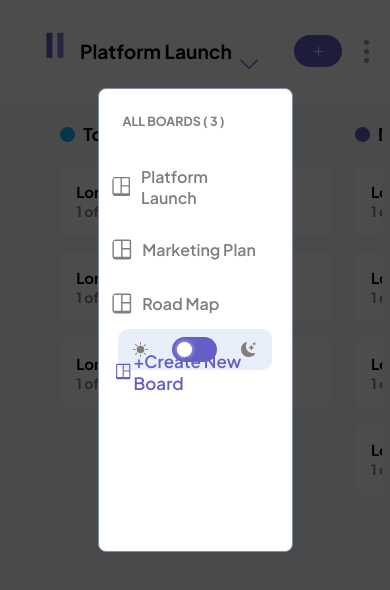
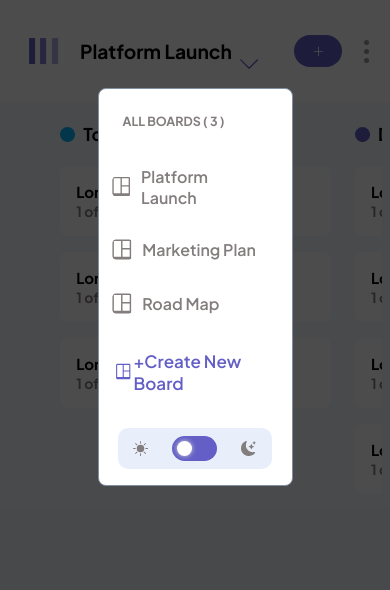
Before and after one commit to Emmanuel-obiora/kanban-panther, a React (Create React App) app: page / in a window 390 px wide. Both pictures are taken after a click on the icon 249 px from the left and 63 px from the top of the page. Shown: the top 590 px of the page. Built offline with nearby package versions, Linux system fonts and the light colour scheme.

Commit message:
Improvimg code styling on the left header

```diff
--- a/src/components/HeaderLeft/HeaderLeft.css
+++ b/src/components/HeaderLeft/HeaderLeft.css
@@ -8,13 +8,14 @@
     background: var(--color-white);
     border-right: 1px solid var(--color-pry-varient);
     height: 6.4rem;
+    gap: 1rem
 }
 
 .logo{
     display: flex;
     flex-direction: column;
     align-items: center;
-    margin: 0 4px 0 10px;
+    margin: 0 4px 0 0;
     transform: rotate(90deg);
     padding: .5rem;
 }
@@ -54,11 +55,6 @@
     height: 90%;
     width: 3rem;
     overflow: hidden;
-    padding: 1.5rem 1.96rem;
-    margin-top: -12px;
-  }
-
-  .logo>img{
-    width: 200px;
+    padding: 1.5rem 1.5rem;
   }
 }
--- a/src/components/Navbar/Navbar.css
+++ b/src/components/Navbar/Navbar.css
@@ -47,7 +47,7 @@
 
 .hide-side{
     position: absolute;
-    top: 28rem;
+    top: 28.5rem;
     display: flex;
     align-items: center;
     gap: .5rem;
@@ -132,7 +132,7 @@
         border: 1px solid var(--color-night);
         z-index: 5;
         border-radius: 8px;
-        height: 55vh;
+        height: max-content;
     }
 
     .createBtn{
@@ -147,8 +147,10 @@
     .slide-container{
         width: 80%;
         margin-left: 10%;
-        margin-top: 15rem;
-        top: 0;
+        bottom: 0;
+        max-height: max-content;
+        top: -1rem;
+        position: relative;
     }
 
     .show-resized-nav{
--- a/src/components/Navbar/Navbar.jsx
+++ b/src/components/Navbar/Navbar.jsx
@@ -114,7 +114,7 @@ const Navbar = () => {
         activeClicks2.classList.add('active-clicks');
         activeClicks3.classList.remove('active-clicks');
     }
-    function onRoadMap(){
+    const OnRoadMap = () =>{
         const clicks = document.getElementById('clicks');
 
         clicks.innerHTML = "Road Map";
@@ -137,7 +137,7 @@ const Navbar = () => {
                         <VscTerminalTmux className='list-item'/>
                         <strong className='list-btn' type="button">Marketing Plan</strong>
                     </li>
-                    <li className="clicks-tru" id='clicksBg3' onClick={onRoadMap}>
+                    <li className="clicks-tru" id='clicksBg3' onClick={OnRoadMap}>
                         <VscTerminalTmux className='list-item'/>
                         <strong className='list-btn' type="button">Road Map</strong>
                     </li>
```
